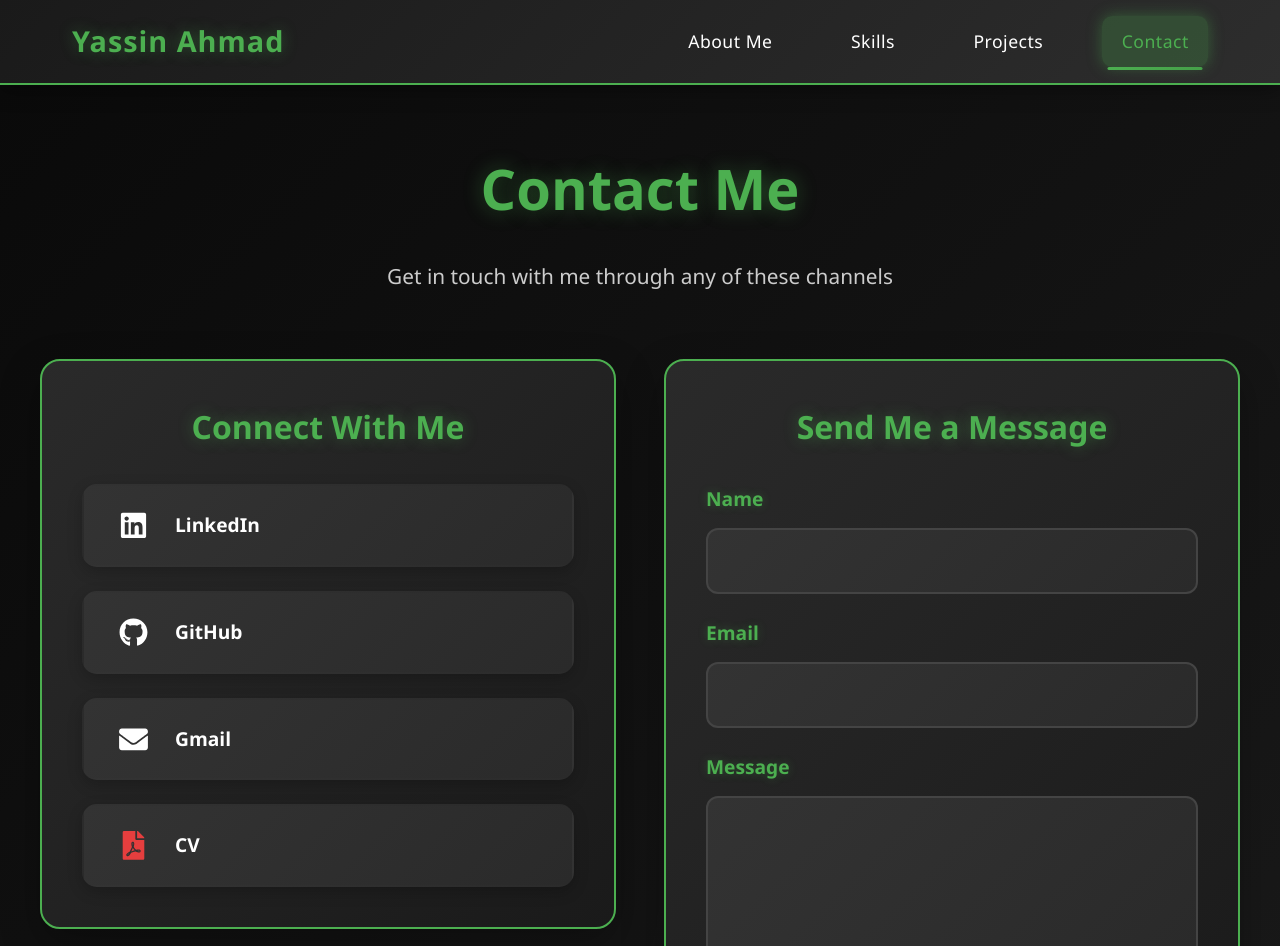
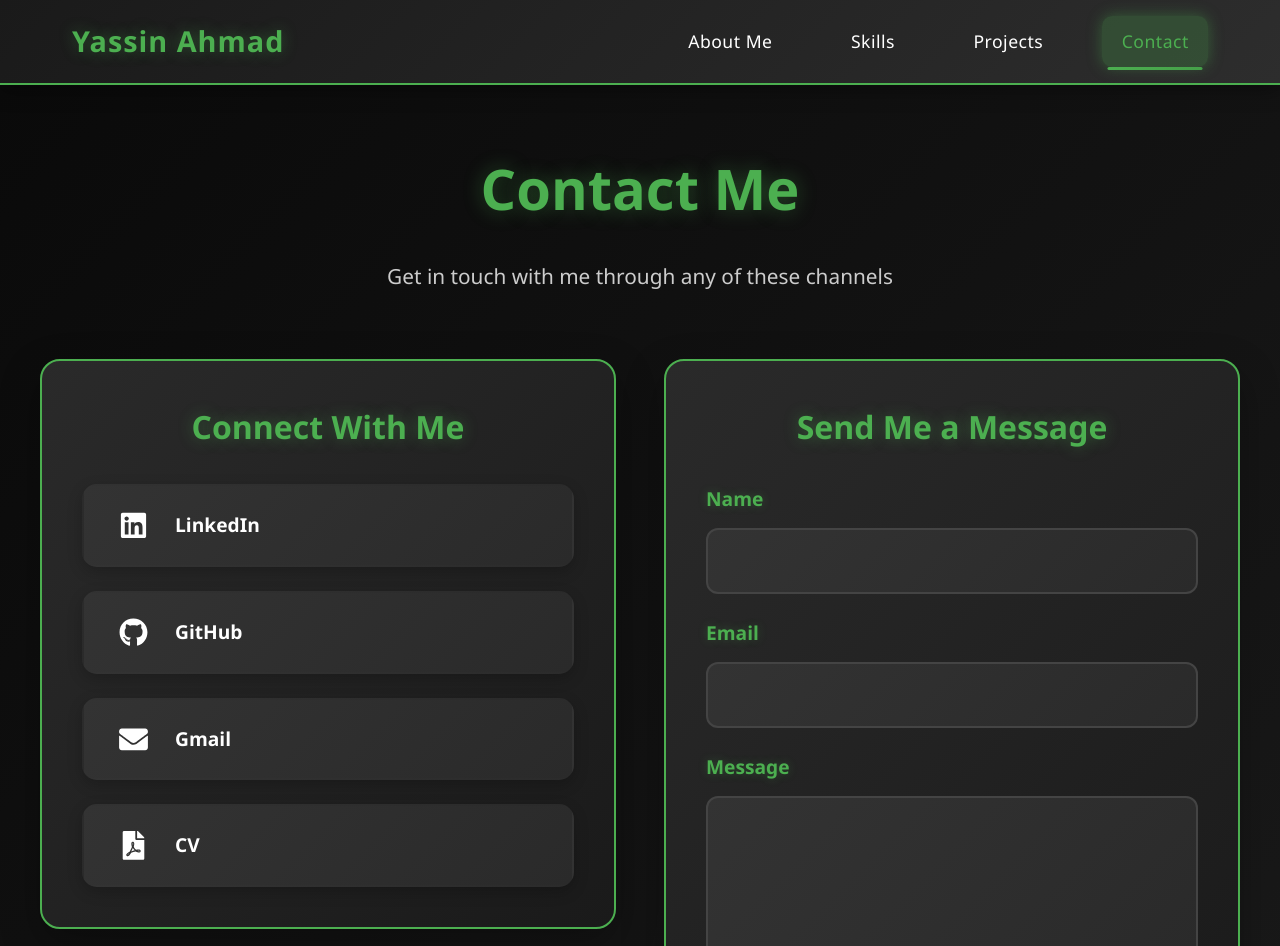
Before and after one commit to Yassin876/myPortfolio, a React (Create React App) app in the folder my_protflyou/my-app/: page /contact in a window 1280 px wide. Shown: the top 946 px of the page. Built offline with nearby package versions, Linux system fonts and the light colour scheme; no server answers.

Commit message:
Change social icon color to white

```diff
--- a/my_protflyou/my-app/src/App.css
+++ b/my_protflyou/my-app/src/App.css
@@ -608,7 +608,7 @@ body {
 }
 
 .social-link.cv .social-icon {
-    color: #e53e3e;
+    color: #ffffff;
 }
 
 .social-link.cv:hover {
```
